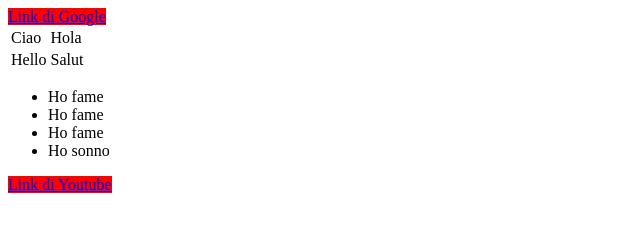
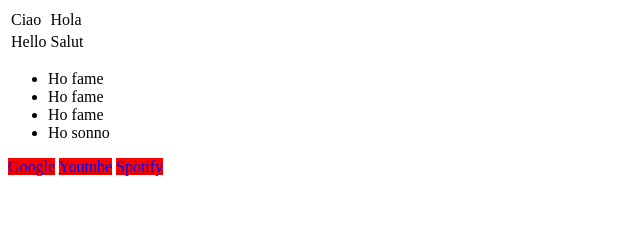
Before and after one commit to xhoana2322/Progetto-settimana-3, a plain HTML site: page index.html in a window 1280 px wide. Shown: the whole page, without its empty margins (0-640 px from the left). Drawn offline with Linux system fonts and the light colour scheme.

Commit message:
Progetto settimanale 3

```diff
--- a/index.html
+++ b/index.html
@@ -7,8 +7,6 @@
 </head>
 <body>
     <div id="container">
-
-        <a class="link" href="www.google.it">Link di Google</a>
 
         <section>
             <table>
@@ -29,7 +27,9 @@
             <li>Ho fame</li>
         </ul>
 
-        <a class="link" href="www.youtube.com">Link di Youtube</a>
+        <a class="link" href="www.google.it">Google</a>
+        <a class="link" href="www.youtube.com">Youtube</a>
+        <a class="link" href="www.spotify.com">Spotify</a>
     </div>
 
     <script src="D10.js"></script>
```
